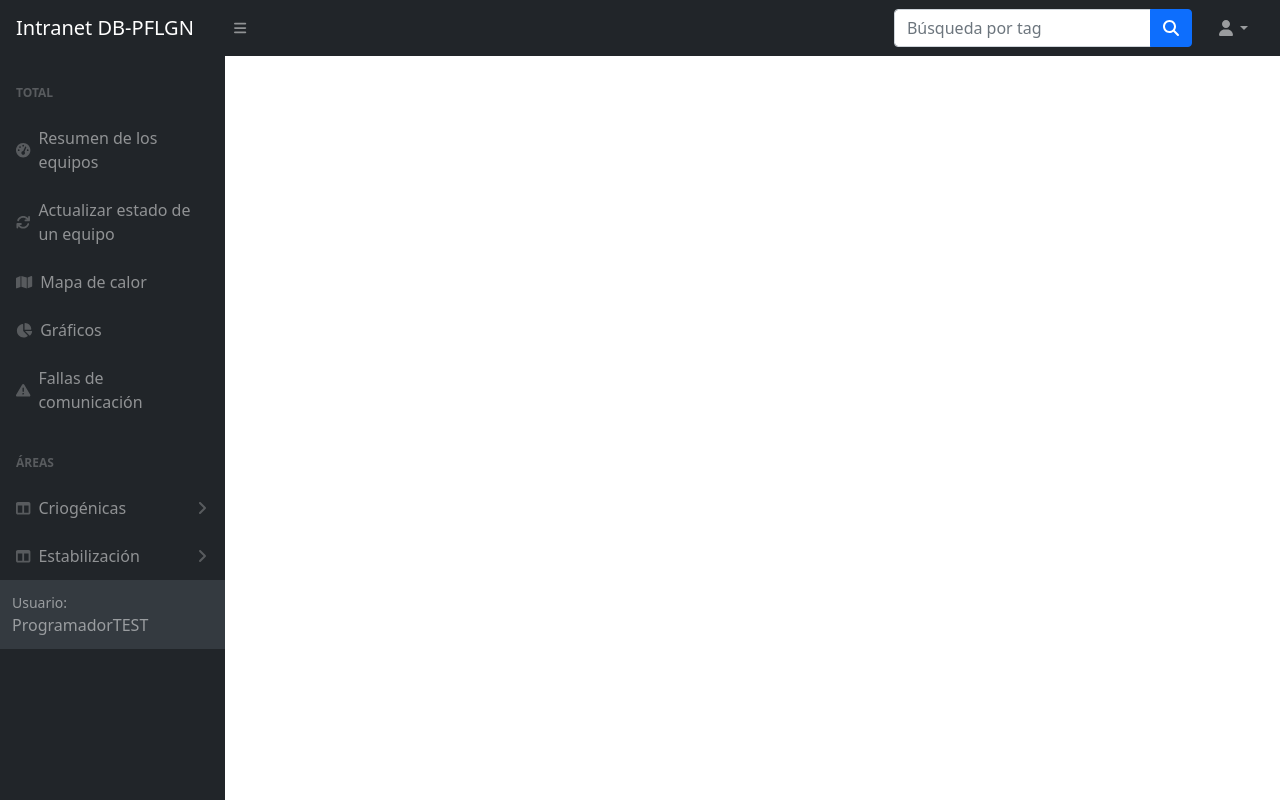
After one commit to MaximoMeza3150/baseDatosPFLGN, a Django app: template equipos/templates/partials/_barraLateralEquipos.html in a window 1280 px wide. The commit adds this page. Run offline with Django 4.2, Linux system fonts and the light colour scheme; the template is opened without the code that fills it, so the values that code supplies are empty; some libraries are stand-ins or nearby versions.

Commit message:
barra lateral equipos

```diff
--- /dev/null
+++ b/equipos/templates/partials/_barraLateralEquipos.html
@@ -0,0 +1,110 @@
+{% load static %}
+<!DOCTYPE html>
+<html lang="en">
+<head>
+    <meta charset="UTF-8">
+    <meta http-equiv="X-UA-Compatible" content="IE=edge">
+    <meta name="viewport" content="width=device-width, initial-scale=1.0">
+    <link href="https://cdn.jsdelivr.net/npm/bootstrap@5.3.0-alpha3/dist/css/bootstrap.min.css" rel="stylesheet" integrity="sha384-KK94CHFLLe+nY2dmCWGMq91rCGa5gtU4mk92HdvYe+M/SXH301p5ILy+dN9+nJOZ" crossorigin="anonymous">
+    <link rel="stylesheet" type="text/css" href="{% static 'css/dashboardEquipos.css' %}">
+    <link rel="stylesheet" type="text/css" href="{% static 'css/mainEquipos.css' %}">
+    <script src="https://use.fontawesome.com/releases/v6.1.0/js/all.js" crossorigin="anonymous"></script>
+    <title>{% block title %}{% endblock %}</title>
+</head>
+<body  class="sb-nav-fixed">
+    <nav class="sb-topnav navbar navbar-expand navbar-dark bg-dark">
+        <!-- Navbar Brand-->
+        <a class="navbar-brand ps-3" href='/'>Intranet DB-PFLGN</a>
+        <!-- Sidebar Toggle-->
+        <button class="btn btn-link btn-sm order-1 order-lg-0 me-4 me-lg-0" id="sidebarToggle"><i class="fas fa-bars"></i></button>
+        <!-- Navbar Search-->
+        <form class="d-none d-md-inline-block form-inline ms-auto me-0 me-md-3 my-2 my-md-0">
+            <div class="input-group">
+                <input class="form-control" type="text" placeholder="Búsqueda por tag" aria-label="Búsqueda por tag" aria-describedby="btnNavbarSearch" />
+                <button class="btn btn-primary" id="btnNavbarSearch" type="button"><i class="fas fa-search"></i></button>
+            </div>
+        </form>
+        <!-- Navbar-->
+        <ul class="navbar-nav ms-auto ms-md-0 me-3 me-lg-4">
+            <li class="nav-item dropdown">
+                <a class="nav-link dropdown-toggle" id="navbarDropdown" href="#" role="button" data-bs-toggle="dropdown" aria-expanded="false"><i class="fas fa-user fa-fw"></i></a>
+                <ul class="dropdown-menu dropdown-menu-end" aria-labelledby="navbarDropdown">
+                    <li><a class="dropdown-item" href="#!">Configuración</a></li>
+                    <li><hr class="dropdown-divider" /></li>
+                    <li><a class="dropdown-item" href="#!">Cerrar sesión</a></li>
+                </ul>
+            </li>
+        </ul>
+    </nav>
+    <div id="layoutSidenav">
+        <div id="layoutSidenav_nav">
+            <nav class="sb-sidenav accordion sb-sidenav-dark" id="sidenavAccordion">
+                <div class="sb-sidenav-menu">
+                    <div class="nav">
+                        <div class="sb-sidenav-menu-heading">Total</div>
+                        <a class="nav-link" href="#Dashboard">
+                            <div class="sb-nav-link-icon"><i class="fas fa-tachometer-alt"></i></div>
+                                Resumen de los equipos
+                        </a>
+                        <a class="nav-link" href='#'>
+                            <div class="sb-nav-link-icon"><i class="fa-solid fa-arrows-rotate"></i></div>
+                                Actualizar estado de un equipo
+                        </a>
+                        <a class="nav-link" href='#'>
+                            <div class="sb-nav-link-icon"><i class="fa-solid fa-map"></i></div>
+                                Mapa de calor
+                        </a>
+                        <a class="nav-link" href='#'>
+                            <div class="sb-nav-link-icon"><i class="fa-solid fa-chart-pie"></i></div>
+                                Gráficos
+                        </a>
+                        <a class="nav-link" href='#'>
+                            <div class="sb-nav-link-icon"><i class="fa-solid fa-triangle-exclamation"></i></div>
+                            Fallas de comunicación
+                        </a>
+                        <div class="sb-sidenav-menu-heading">Áreas</div>
+                        <a class="nav-link collapsed" href="#" data-bs-toggle="collapse" data-bs-target="#collapseCrios" aria-expanded="false" aria-controls="collapseLayouts">
+                            <div class="sb-nav-link-icon"><i class="fas fa-columns"></i></div>
+                                Criogénicas
+                            <div class="sb-sidenav-collapse-arrow"><i class="fas fa-angle-down"></i></div>
+                        </a>
+                        <div class="collapse" id="collapseCrios" aria-labelledby="headingOne" data-bs-parent="#sidenavAccordion">
+                            <nav class="sb-sidenav-menu-nested nav">
+                                <a class="nav-link" href="#CRYO1">Criogénica 1</a>
+                                <a class="nav-link" href="#CRYO2">Criogénica 2</a>
+                                <a class="nav-link" href="#CRYO3">Criogénica 3</a>
+                                <a class="nav-link" href="#CRYO4">Criogénica 4</a>
+                                <a class="nav-link" href="#CRYO5">Criogénica 5</a>
+                                </nav>
+                            </div>
+                            <a class="nav-link collapsed" href="#" data-bs-toggle="collapse" data-bs-target="#collapseCSU" aria-expanded="false" aria-controls="collapseLayouts">
+                                <div class="sb-nav-link-icon"><i class="fas fa-columns"></i></div>
+                                Estabilización
+                                <div class="sb-sidenav-collapse-arrow"><i class="fas fa-angle-down"></i></div>
+                            </a>
+                            <div class="collapse" id="collapseCSU" aria-labelledby="headingOne" data-bs-parent="#sidenavAccordion">
+                                <nav class="sb-sidenav-menu-nested nav">
+                                    <a class="nav-link" href="#">Estabilización 1</a>
+                                    <a class="nav-link" href="#">Estabilización 2</a>
+                                    <a class="nav-link" href="#">Estabilización 3</a>
+                                    <a class="nav-link" href="#">CDU</a>
+                                </nav>
+                            </div>
+
+                <div class="sb-sidenav-footer">
+                    <div class="small">Usuario:</div>
+                    ProgramadorTEST
+                </div>
+            </nav>
+        </div>
+        <div id="layoutSidenav_content">
+            {% block content %}
+
+            {% endblock %}
+
+        </div>
+
+    <script src="https://cdn.jsdelivr.net/npm/bootstrap@5.1.3/dist/js/bootstrap.bundle.min.js" integrity="sha384-ka7Sk0Gln4gmtz2MlQnikT1wXgYsOg+OMhuP+IlRH9sENBO0LRn5q+8nbTov4+1p" crossorigin="anonymous"></script>
+    <script src="{% static 'js/scriptEquipos.js' %}"></script>
+</body>
+</html>
--- a/equipos/views.py
+++ b/equipos/views.py
@@ -6,4 +6,4 @@ def index(request):
     return render(request,"index.html")
 
 def mainEquipos(request):
-    return render (request, 'mainEquipos.html')
+    return render (request, 'mainEquipos.html',{})
```
Also changed, not shown: equipos/templates/mainEquipos.html (+5 -8 lines), equipos/templates/partials/_baseEquipos.html (deleted, +0 -134 lines), equipos/static/css/dashboardEquipos.css (renamed from equipos/static/css/mainEquipos2.css).
